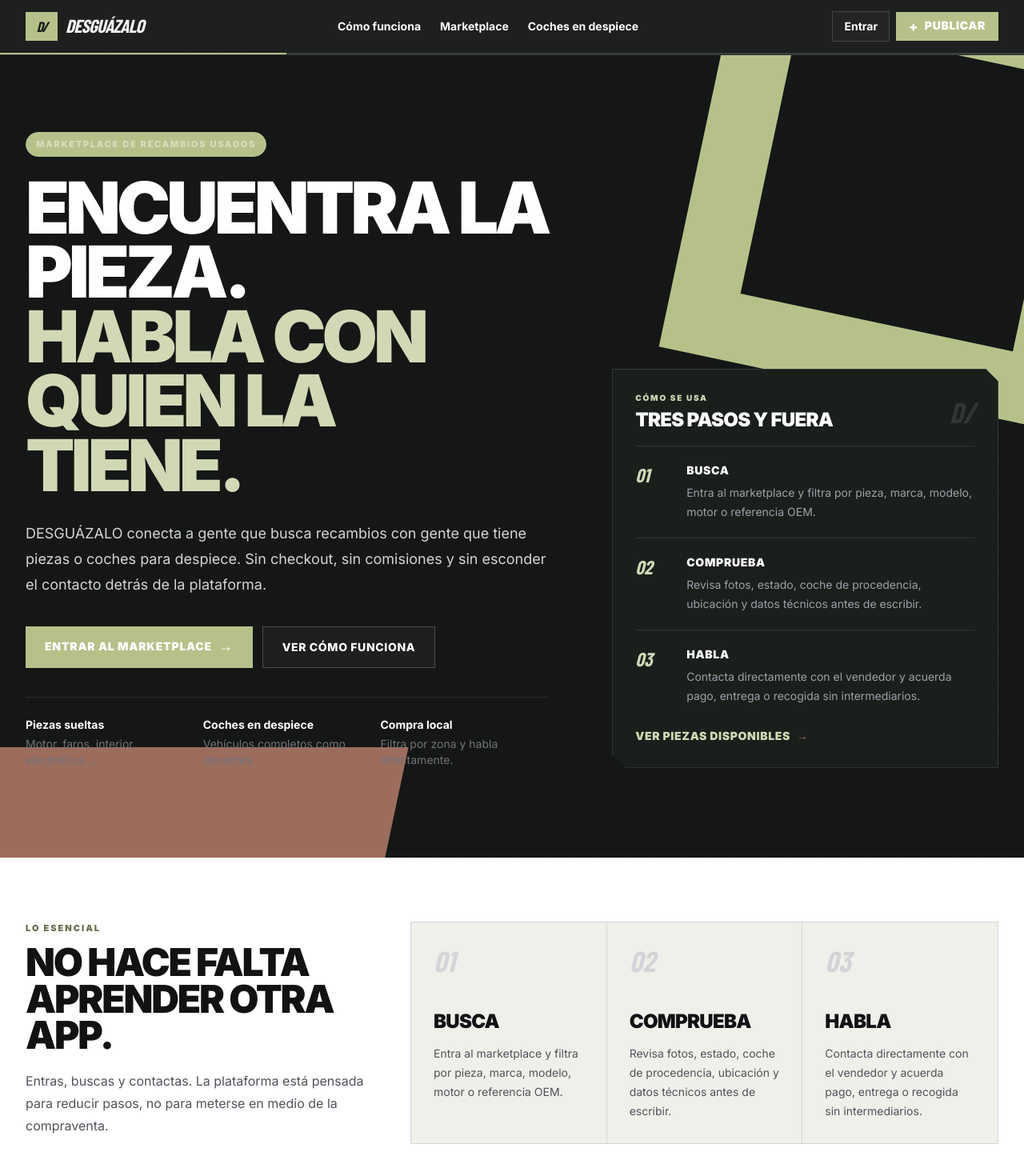
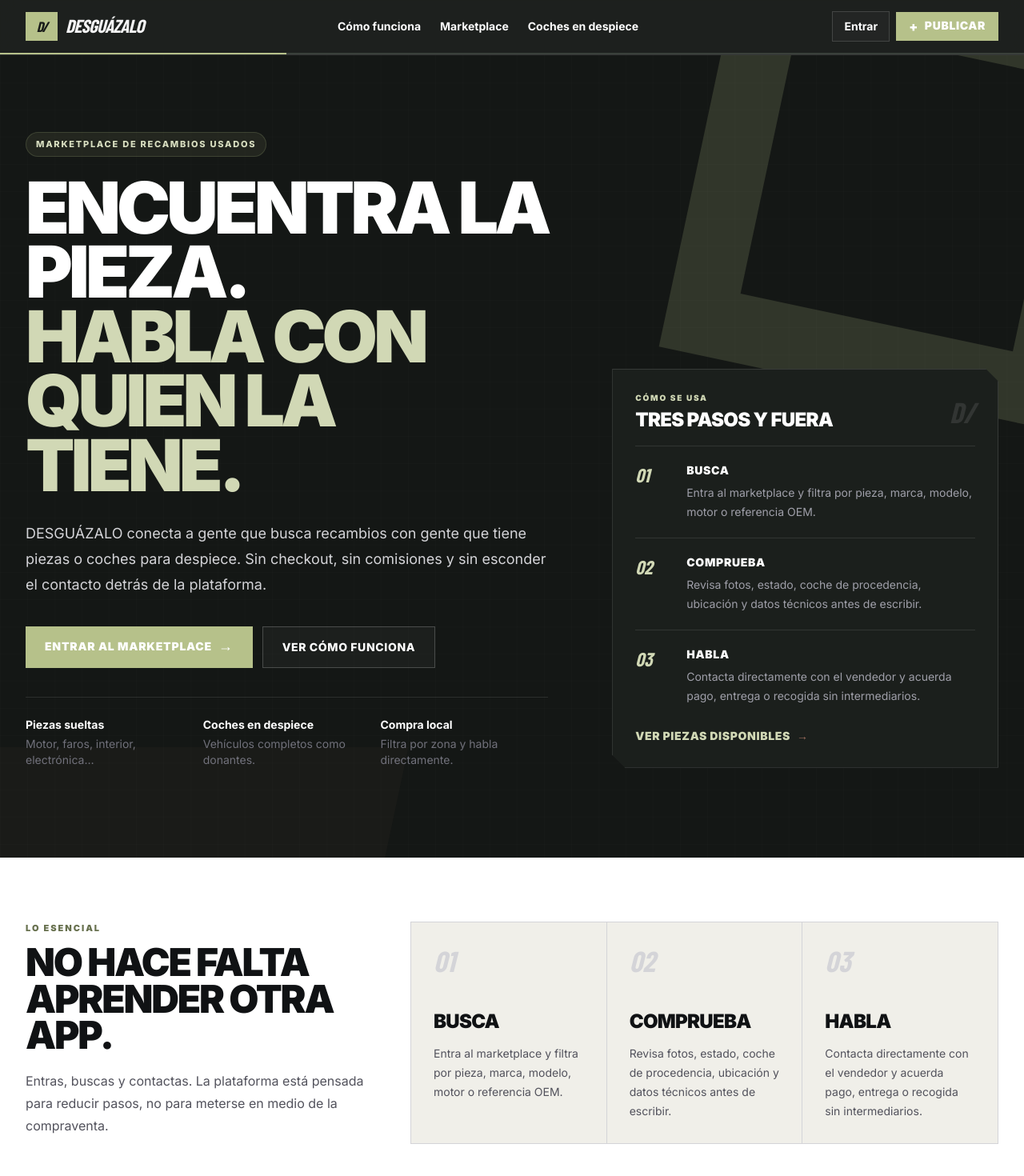
Before and after one commit to alexxarmaas/Proyectos, a Next.js app in the folder DESGUAZALO/: page / in a window 1280 px wide. Shown: the top 1470 px of the page at 80% size. Built offline with nearby package versions, Linux system fonts and the light colour scheme; no server answers; a web font is replaced by a local one.

Commit message:
Preserve subtle accent transparencies

```diff
--- a/DESGUAZALO/app/racing.css
+++ b/DESGUAZALO/app/racing.css
@@ -306,6 +306,13 @@ body {
 [class*="focus:ring-[#c8ff1a]"]:focus { --tw-ring-color: rgba(182,193,138,.3) !important; }
 article[class*="hover:shadow-[9px_9px_0_#c8ff1a]"]:hover { box-shadow: 9px 9px 0 #c9cbc3 !important; }
 
+/* Keep originally translucent decorative utilities translucent after remapping. */
+[class*="border-[#c8ff1a]/"] { border-color: rgba(182,193,138,.18) !important; }
+[class*="bg-[#c8ff1a]/"] { background-color: rgba(182,193,138,.09) !important; }
+[class*="bg-[#ff5a2f]/"] { background-color: rgba(156,109,93,.045) !important; }
+[class*="bg-[#101214]/"] { background-color: rgba(24,27,25,.94) !important; }
+[class*="bg-[#0b0d0e]/"] { background-color: rgba(20,23,21,.96) !important; }
+
 @media (max-width: 760px) {
   .contact-card { position: static; box-shadow: none !important; }
   .publish-shell { padding-top: 28px; }
```
